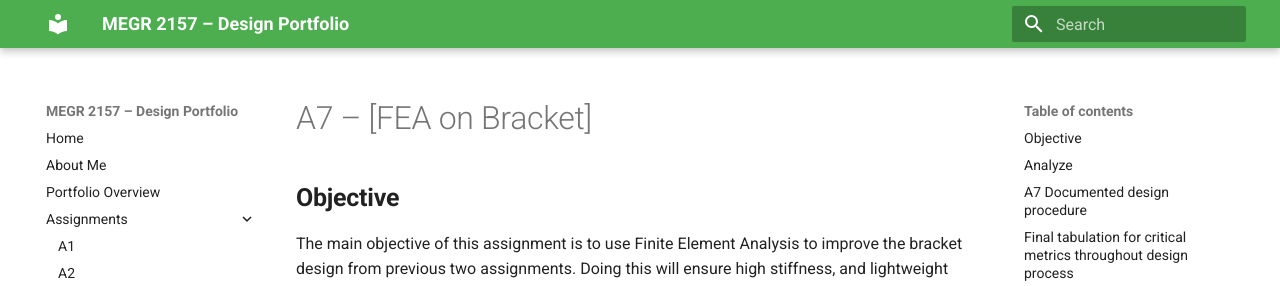
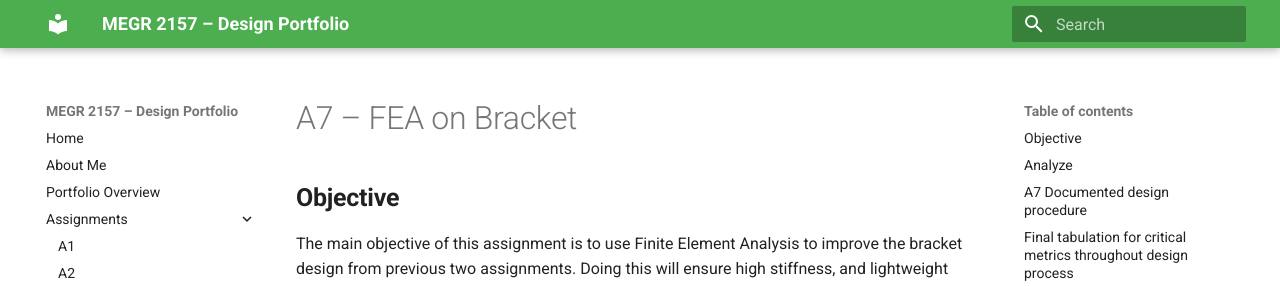
Before and after one commit to jhatch24/megr2156-portfolio, an MkDocs documentation site: the page built from docs/assignments/A07/index.md, in a window 1280 px wide and 900 px high. Shown: the top 286 px of the window. Built offline with MkDocs 1.6.1 and Material for MkDocs 9.7.7, drawn with Linux system fonts in a browser that asks for light colours.

```diff
--- a/docs/assignments/A07/index.md
+++ b/docs/assignments/A07/index.md
@@ -1,4 +1,4 @@
-# A7 – [FEA on Bracket]
+# A7 – FEA on Bracket
 
 ## **Objective**
 The main objective of this assignment is to use Finite Element Analysis to improve the bracket design from previous two assignments. Doing this will ensure high stiffness, and lightweight optimization through iterative design, whilst simultaneously conducting multiple FEA simulations, refining geometry based on results. In addition, perform static stress analysis with constraints, loading, and meshing sections. Identifying maximum stress, displacement and safety factors to optimize design by modifying geometry to enhance performance. Lastly, documenting the entire process with images and calculations to help reflect on key engineering lessons learned and total time spent on the project.
```
